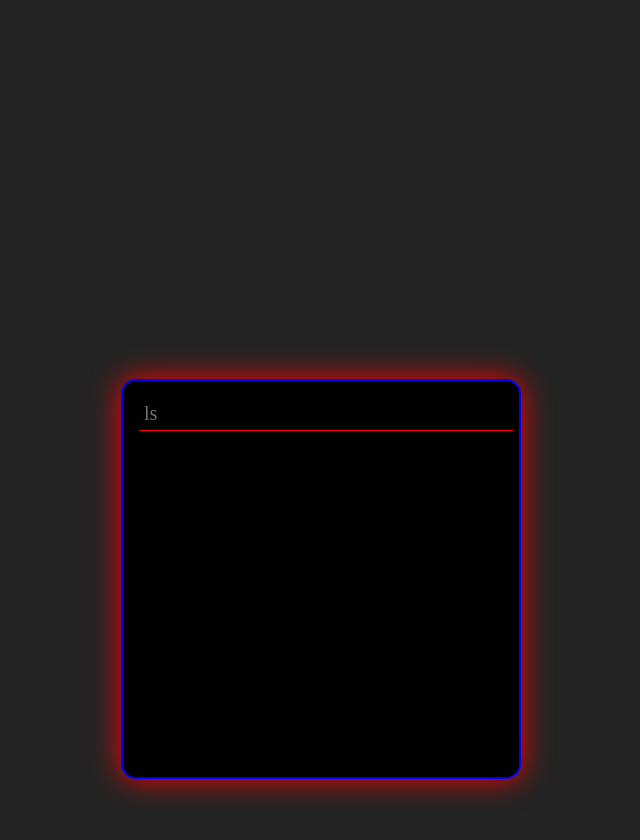
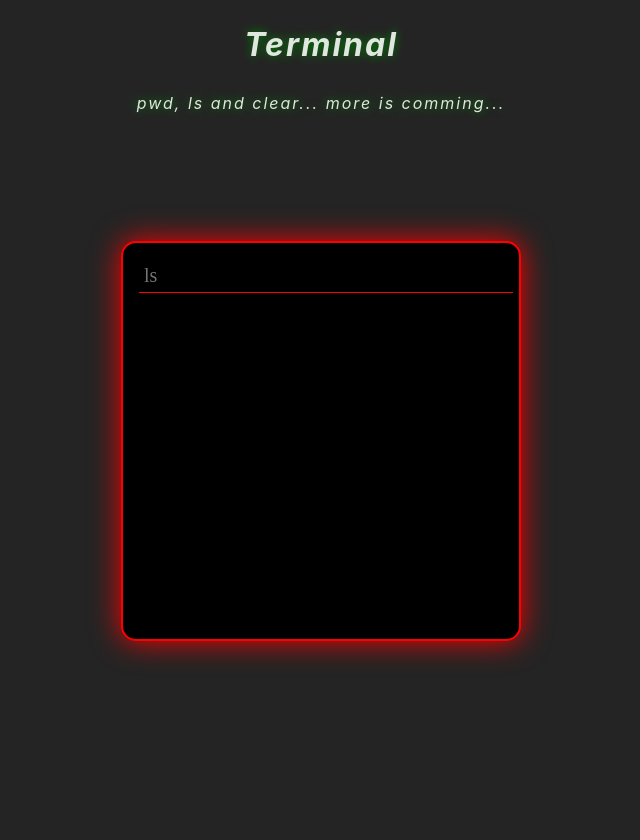
Before and after one commit to diego-monfort-landolt/terminal, a React (Vite) app: page / in a window 1280 px wide. Shown: the top 840 px of the page, without its empty margins (319-959 px from the left). Built offline with nearby package versions, Linux system fonts and the light colour scheme.

Commit message:
added styles and clear

```diff
--- a/src/App.jsx
+++ b/src/App.jsx
@@ -3,22 +3,27 @@ import { useEffect, useRef, useState } from "react"
 function App() {
   const [input, setInput] = useState("")
   const [output, setOutput] = useState("")
-  const inputRef =useRef()
+  const inputRef = useRef()
 
   useEffect(() => {
     inputRef.current.focus()
-  },[])
+  }, [])
 
   return (
     <>
-     <div className="app" onClick={() => {inputRef.current.focus()}}>
+      <div className="container-title">
+        <h1>Terminal</h1>
+        <p>pwd, ls and clear... more is comming...</p>
+      </div>
+
+      <div className="app" onClick={() => { inputRef.current.focus() }}>
         <input
           type="text"
           ref={inputRef}
           placeholder="ls"
           value={input}
           onChange={(e) => setInput(e.target.value)}
-      onKeyDown={(e) =>{
+          onKeyDown={(e) => {
             if (e.key === "Enter") {
               let newOutput = '';
               newOutput = output + '\n' + '$ ' + input + '\n '
@@ -29,6 +34,9 @@ function App() {
                 case "pwd":
                   newOutput += "Nice! Your Welcome here!";
                   break;
+                case "clear":
+                  location.reload();
+                  break
                 default:
                   newOutput += "Unknow command- use ls"
               }
--- a/src/index.css
+++ b/src/index.css
@@ -10,13 +10,20 @@
   -webkit-font-smoothing: antialiased;
   -moz-osx-font-smoothing: grayscale;
 }
+.container-title {
+  text-align: center;
+  margin-bottom: -10%;
+  letter-spacing: 2px;
+  text-shadow: 0 0 10px green;
+  font-style: italic;
+}
 .app {
   width: 400px;
   height: 400px;
-  border: 2px solid blue;
+  border: 2px solid red;
   border-radius: 15px;
   box-shadow: 0 0 30px red;
-  margin: 30% auto;
+  margin: 20% auto;
   box-sizing: border-box;
   padding: 1rem;
   background-color: #000
```
Lines whose indentation alone changed are shown as unchanged.
